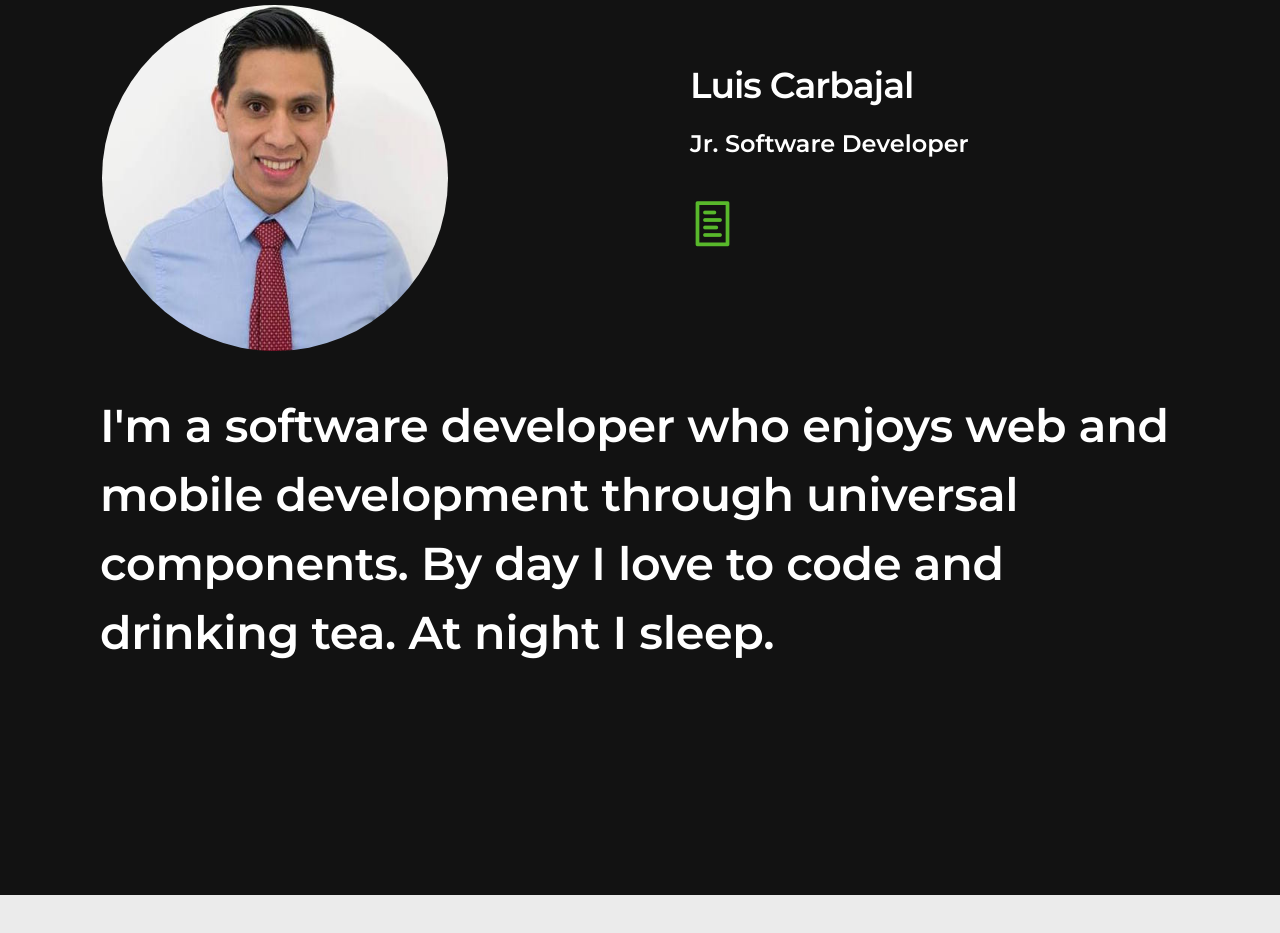
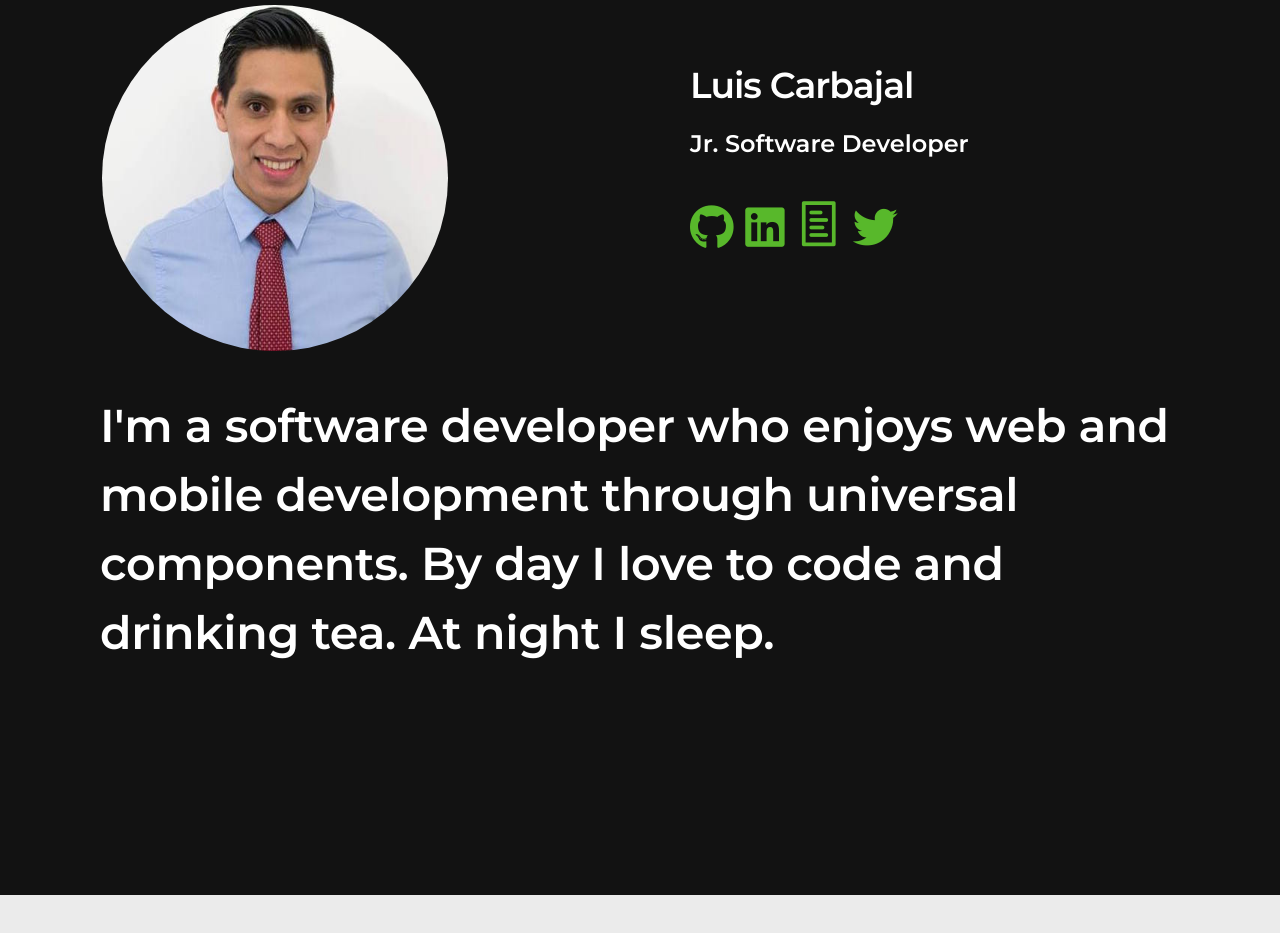
Before and after one commit to electrone901/electrone901.github.io, a plain HTML site: page index.html in a window 1280 px wide. Shown: the part 1057-1990 px from the top of the page. Drawn offline with Linux system fonts and the light colour scheme; some icons are missing; files whose address does not match are found by name.

Commit message:
add style

```diff
--- a/index.html
+++ b/index.html
@@ -16,7 +16,7 @@
 
     <!-- CSS
     ================================================== -->
-    <link rel="stylesheet" href="http://cdn.arshen.ir/micon/2.2.155/dist/micon/css/micon.min.css">
+    <link rel="stylesheet" href="https://cdn.arshen.ir/micon/2.2.155/dist/micon/css/micon.min.css">
     <link rel="stylesheet" href="css/base.css">
     <link rel="stylesheet" href="css/vendor.css">
     <link rel="stylesheet" href="css/main.css">
@@ -81,26 +81,6 @@
           <a class="smoothscroll" href="#contact" title="">Contact</a>
         </li>
       </ul>
-
-      <!-- <ul class="header-social-list">
-        <li>
-          <a href="https://github.com/samanthabretous">
-            <i class="fa fa-github"></i>
-          </a>
-        </li>
-        <li>
-          <a href="https://twitter.com/samanthabretous">
-            <i class="fa fa-twitter"></i>
-          </a>
-        </li>
-        <li>
-          <a href="https://www.linkedin.com/in/samanthabretous/">
-            <i class="fa fa-linkedin-square"></i>
-          </a>
-        </li>
-      </ul> -->
-
-
 
         </nav> <!-- end header-nav -->
 
@@ -208,13 +188,13 @@
                             <h1>Luis Carbajal</h1>
                             <h3 class="item-title">Jr. Software Developer</h3>
 
-                            <a href="https://github.com/electrone901" target="_blank"><i id="professionalLinks" class="mi mi-github"></i></a>
+                            <a href="https://github.com/electrone901" target="_blank"><i id="professionalLinks" class="fab fa-github"></i></a>
 
-                            <a href="https://www.linkedin.com/in/luis-carbajal/" target="_blank"><i class="mi mi-linkedin"></i></a>
+                            <a href="https://www.linkedin.com/in/luis-carbajal/" target="_blank"><i class="fab fa-linkedin"></i></a>
 
                             <a href="https://docs.google.com/document/d/1veTSC-6WiGXp_LuOyBoBBIlvieEFQV1ZO_GImPOR1Lw/edit?usp=sharing" class="resumeLink" target="_blank"><i class="icon-file"></i></a>
 
-                            <a href="https://twitter.com/byBetoNY" class="resumeLink" target="_blank"><i class="mi mi-twitter"></i></a>
+                            <a href="https://twitter.com/byBetoNY" class="resumeLink" target="_blank"><i class="fab fa-twitter"></i></a>
 
                         </div>
                     </div>
```
